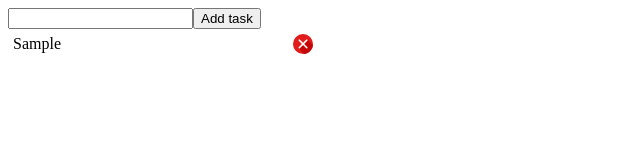
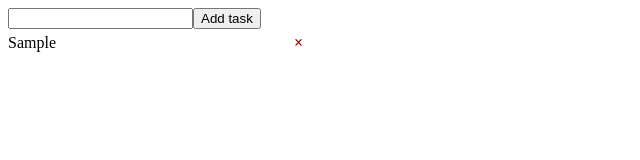
Before and after one commit to AndrzejRokosz/todo-list-with-oop-in-js, a plain HTML site: page index.html in a window 1280 px wide. Both pictures are taken after typing "Sample" into the empty fields and a click on the button "Add task". Shown: the full height of the page, 0-640 px from the left. Drawn offline with Linux system fonts and the light colour scheme.

Commit message:
add task,remove task, task completed working

```diff
--- a/scripts/todo.js
+++ b/scripts/todo.js
@@ -1,49 +1,59 @@
-class Task{
-    constructor(text,taskId){
-        this.text=text
-    this.taskId=taskId
+class Task {
+    constructor(text) {
+        this.text = text
+
+
+        this.isCompleted = false
+
     }
 
 }
 
 
 
-class ToDoList{
-    constructor(){
+class ToDoList {
+    constructor() {
 
-        this.tasks=[]
-        this.rowIndex
-        this.deleteTaskButtonIndex=0
-        this.taskId=0
+        this.tasks = []
+
         this.render()
     }
 
 
-render(){
+    render() {
 
-    document.body.innerHTML=''
+        document.body.innerHTML = ''
         this.promptFormForAddingTask()
-    this.rowIndex=0
-    const ul= document.createElement('ul')
-    ul.className='todo-list'
-    this.tasks.forEach(task=>{
-        const li=document.createElement('li')
-        const deleteTaskButton=document.createElement('div')
-        li.className='list-row'
-        deleteTaskButton.className='delete-task-button'
-        li.id=this.rowIndex++
-        deleteTaskButton.id=this.deleteTaskButtonIndex++
 
-        deleteTaskButton.addEventListener('click',()=>{
-            console.log('tasks',this.tasks)
-            console.log('row',this.rowIndex)
+        const ul = document.createElement('ul')
+        ul.className = 'todo-list'
+        this.tasks.forEach((task, taskIndex) => {
+            const li = document.createElement('li')
+            const removeTaskButton = document.createElement('div')
+            const removeIcon = document.createTextNode("\u00D7")
+
+            li.classList.add('task')
+            removeTaskButton.className = 'delete-task-button'
+
+            li.addEventListener('click', (event) => {
+                event.target.classList.add('task--completed')
+                task.isCompleted=true
+            })
+
+            removeTaskButton.addEventListener('click', () => {
                 ul.removeChild(li)
-            // this.tasks.slice(0,lili.id.id)
+                this.tasks = this.tasks.slice(0, taskIndex).concat(this.tasks.slice(taskIndex + 1, this.tasks.length))
+                this.render()
             })
-        //
 
-        li.innerText=task.text
-        li.appendChild(deleteTaskButton)
+            removeTaskButton.appendChild(removeIcon)
+            li.innerText = task.text
+            if(task.isCompleted){
+                li.style.textDecoration="line-through"
+                li.style.textDecorationColor='green'
+            }
+
+            li.appendChild(removeTaskButton)
             ul.appendChild(li)
         })
         document.body.appendChild(ul)
@@ -51,30 +61,23 @@ render(){
     }
 
 
-addTaskToList(text){
-
-    if(text==''|| text==null){
+    addTaskToList(text) {
+        if (text == '' || text == null) {
             alert("Empty task")
-    }else{
-        this.taskId++
-    this.tasks.push(new Task(text,this.taskId))
+        } else {
+            this.tasks.push(new Task(text))
+            console.log(this.tasks)
         }
         this.render()
     }
-removeTaskFromList(){
 
 
-//   console.log('rtbr',rowToBeRemoved)
-  console.log('removed',this.tasks)
-  this.render()
-}
+    promptFormForAddingTask() {
+        const input = document.createElement('input')
+        const button = document.createElement('button')
+        button.innerText = 'Add task'
 
-promptFormForAddingTask(){
-    const input=document.createElement('input')
-    const button=document.createElement('button')
-    button.innerText='Add task'
-
-    button.addEventListener('click',()=>this.addTaskToList(input.value))
+        button.addEventListener('click', () => this.addTaskToList(input.value))
         document.body.appendChild(input)
         document.body.appendChild(button)
 
--- a/styles/todo.css
+++ b/styles/todo.css
@@ -1,11 +1,12 @@
 .delete-task-button{
-  background-image: url("/images/x-button.svg");
-  background-position:100% 100%;
-  background-repeat: no-repeat;
-  width:15px;
-  /* height:auto; */
-  padding:10px;
+    font-weight: bold;
+  color:darkred;
+  padding:5px;
+  font-size: 22;
 
+}
+.delete-task-button:hover{
+    cursor: pointer;
 }
 .todo-list{
     margin:auto;
@@ -14,16 +15,22 @@
 }
 
 
-.list-row{
+.task{
 
     display:flex;
     align-items: center;
     justify-content: space-between;
     /* align-content: space-between; */
     /* margin:auto; */
-    padding:5px;
+    padding:0px;
     /* height:100%; */
     width:300px;;
     font-size:16px;
+    cursor: pointer;
+
 
 }
+.task--completed{
+    text-decoration: line-through;
+    text-decoration-color: green;
+}
```
Lines whose indentation alone changed are shown as unchanged.
